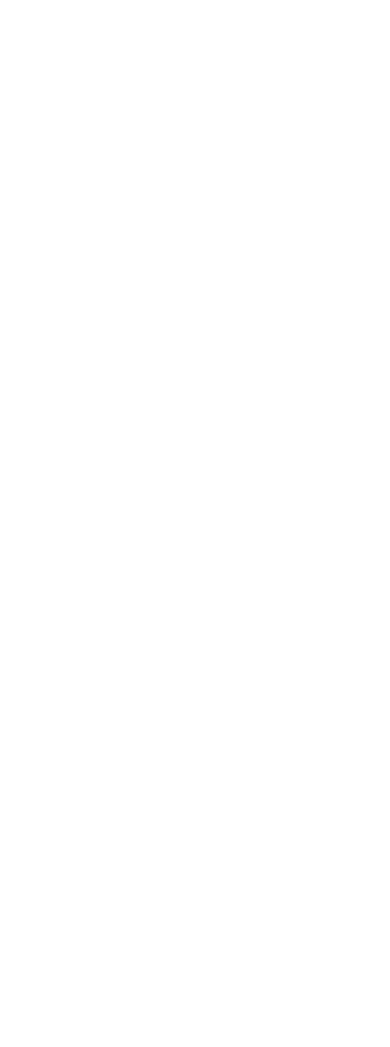
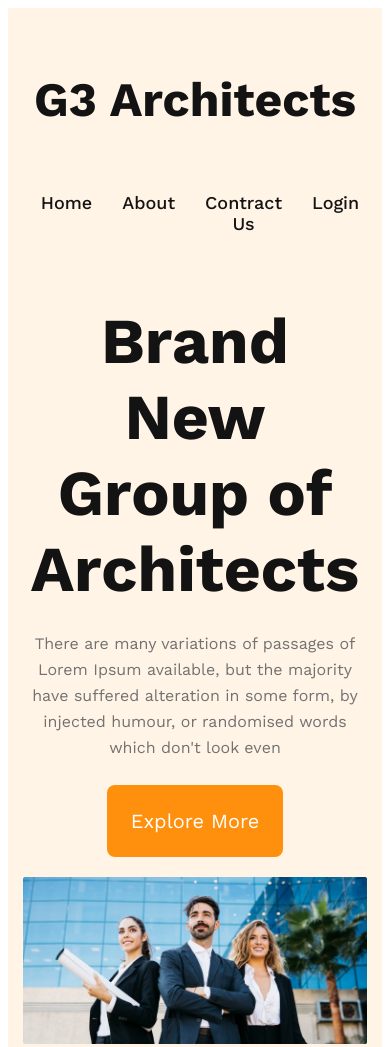
Before and after one commit to moshiur07/g3-architect, a plain HTML site: page index.html in a window 390 px wide. Shown: the top 1047 px of the page. Before the commit the page ends 844 px from the top, so only its background shows below. Drawn offline with nearby package versions, Linux system fonts and the light colour scheme.

Commit message:
responsive header section done

```diff
--- a/index.html
+++ b/index.html
@@ -1,14 +1,41 @@
 <!DOCTYPE html>
 <html lang="en">
+
 <head>
     <meta charset="UTF-8">
     <meta name="viewport" content="width=device-width, initial-scale=1.0">
     <title>G3 Architect</title>
+    <link rel="preconnect" href="https://fonts.googleapis.com">
+    <link rel="preconnect" href="https://fonts.gstatic.com" crossorigin>
+    <link href="https://fonts.googleapis.com/css2?family=Work+Sans:wght@300;400;500;600;700;800;900&display=swap"
+        rel="stylesheet">
     <link rel="stylesheet" href="styles/style.css">
 </head>
+
 <body>
     <header>
-
+        <nav>
+            <h3>G3 Architects</h3>
+            <ul>
+                <li><a href="">Home</a></li>
+                <li><a href="">About</a></li>
+                <li><a href="">Contract Us </a></li>
+                <li><a href="">Login</a></li>
+            </ul>
+        </nav>
+        <div class="banner">
+            <div class="banner-content">
+                <h2 class="banner-title">
+                    Brand New <br>
+                    Group of Architects
+                </h2>
+                <p class="banner-description">
+                    There are many variations of passages of Lorem Ipsum available, but the majority have suffered alteration in some form, by injected humour, or randomised words which don't look even
+                </p>
+                <button class="btn-primary">Explore More</button>
+            </div>
+            <img src="images/banner.png" alt="">
+        </div>
     </header>
     <main>
 
@@ -17,4 +44,5 @@
 
     </footer>
 </body>
+
 </html>
--- a/styles/style.css
+++ b/styles/style.css
@@ -0,0 +1,95 @@
+/* shared item */
+* {
+    font-family: 'Work Sans', sans-serif;
+}
+
+.btn-primary {
+    border: 0;
+    border-radius: 8px;
+    background: #FF900E;
+    color: #FFF;
+    padding: 24px;
+    font-size: 1.25rem;
+    cursor:pointer;
+    margin-top: 24px;
+}
+/* header styles */
+header {
+    background: rgba(255, 144, 14, 0.10);
+    padding: 50px 240px;
+}
+
+nav>h3 {
+    color: var(--Dark-01, #131313);
+    text-align: center;
+    font-size: 3rem;
+    font-weight: 700;
+}
+
+nav {
+    display: flex;
+    justify-content: space-between;
+    align-items: center;
+}
+
+nav>ul {
+    display: flex;
+}
+
+nav li {
+    list-style: none;
+    margin-right: 30px;
+    text-align: center;
+    font-size: 1.125rem;
+    font-weight: 500;
+}
+.banner img {
+    margin-top: 20px;
+    width: 100%;
+}
+a {
+    text-decoration: none;
+    color: var(--Dark-01, #131313);
+}
+
+.banner-content {
+    max-width: 800px;
+    text-align: center;
+    margin: 0 auto;
+}
+
+.banner-title {
+    color: var(--Dark-01, #131313);
+    text-align: center;
+    font-size: 4rem;
+    font-weight: 700;
+    margin-bottom: 24px;
+}
+
+.banner-description {
+    color: var(--Dark-03, #727272);
+    text-align: center;
+    font-size: 1rem;
+    font-weight: 400;
+    line-height: 26px;
+    margin: 0;
+    /* 162.5% */
+}
+
+
+/* Responsive styles */
+/* Mobile devices */
+@media screen and (max-width:576px) {
+    header{
+        padding: 15px;
+    }
+    nav{
+        flex-direction: column;
+    }
+}
+/* Tablet or medium devices */
+@media screen and (min-width:576px) and (max-width:960px) {
+    header{
+        padding: 50px;
+    }
+}
```
